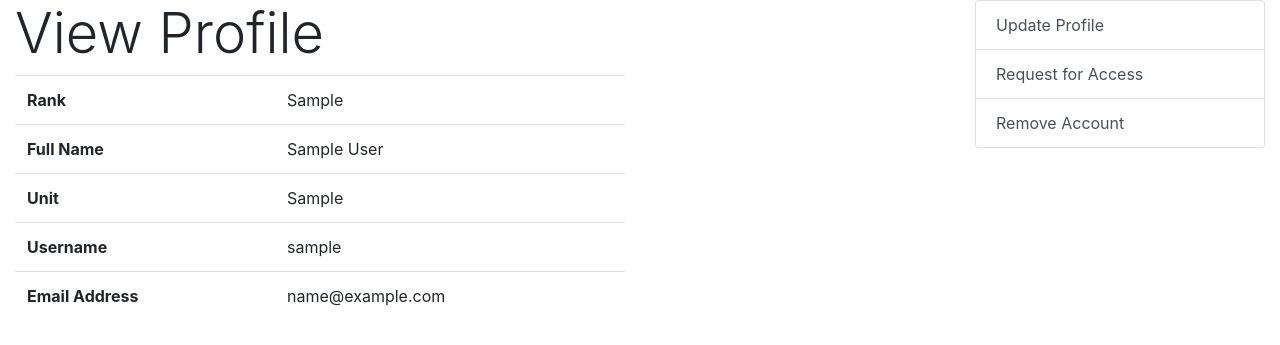
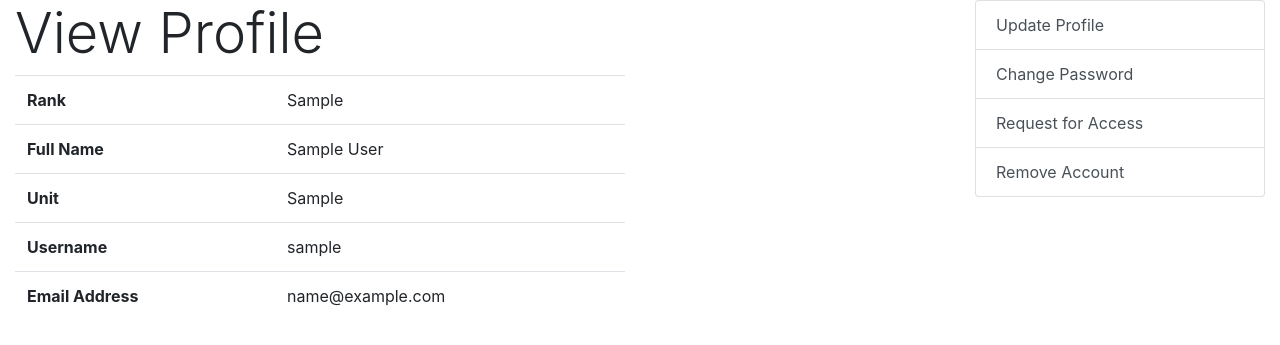
Before and after one commit to jerryarciaga/TheHRClerk, a Django app: page /profile/ in a window 1280 px wide. Shown: the part 56-401 px from the top of the page. Run offline with Django 3.2, Linux system fonts and the light colour scheme; a user stored in the database is signed in; tables that the repository leaves empty hold one stand-in row (values such as "Sample post"); parts of the project's set-up code (start-up, migrations or seed data) failed here and were passed over; some libraries are stand-ins or nearby versions.

Commit message:
Added Change Password option on the right side of the view

```diff
--- a/templates/accounts/profile.html
+++ b/templates/accounts/profile.html
@@ -41,7 +41,8 @@
     <div class="col"></div>
     <div class="col-3">
         <div class="list-group">
-            <a href="#" class="list-group-item list-group-item-action">Update Profile</a>
+            <a href="{% url 'accounts:update_user' %}" class="list-group-item list-group-item-action">Update Profile</a>
+            <a href="#" class="list-group-item list-group-item-action">Change Password</a>
             <a href="#" class="list-group-item list-group-item-action">Request for Access</a>
             <a href="#" class="list-group-item list-group-item-action">Remove Account</a>
         </div>
```
